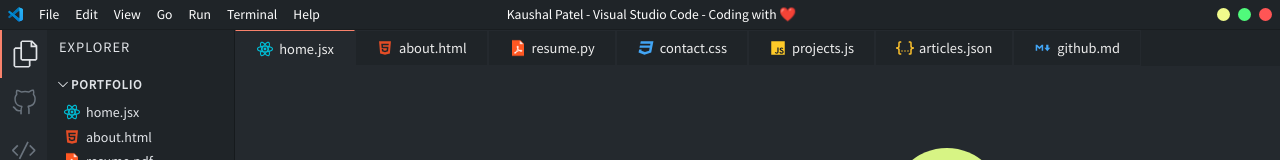
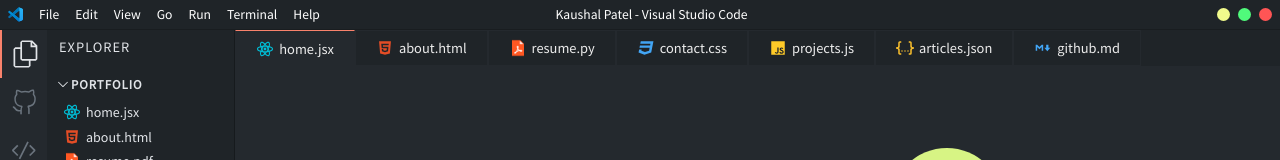
Before and after one commit to patel-raj1/Portfolio, a Next.js app: page / in a window 1280 px wide. Shown: the top 160 px of the page. Built offline with nearby package versions, Linux system fonts and the light colour scheme.

Commit message:
Title Bar Changed

```diff
--- a/components/Titlebar.jsx
+++ b/components/Titlebar.jsx
@@ -25,7 +25,7 @@ const Titlebar = () => {
         <p>Terminal</p>
         <p>Help</p>
       </div>
-      <p className={styles.title}>Kaushal Patel - Visual Studio Code - Coding with ❤️</p>
+      <p className={styles.title}>Kaushal Patel - Visual Studio Code</p>
       <div className={styles.windowButtons}>
         <a href='https://google.com' target={"__blank"} className={styles.minimize}></a>
         <span className={styles.maximize}></span>
```
